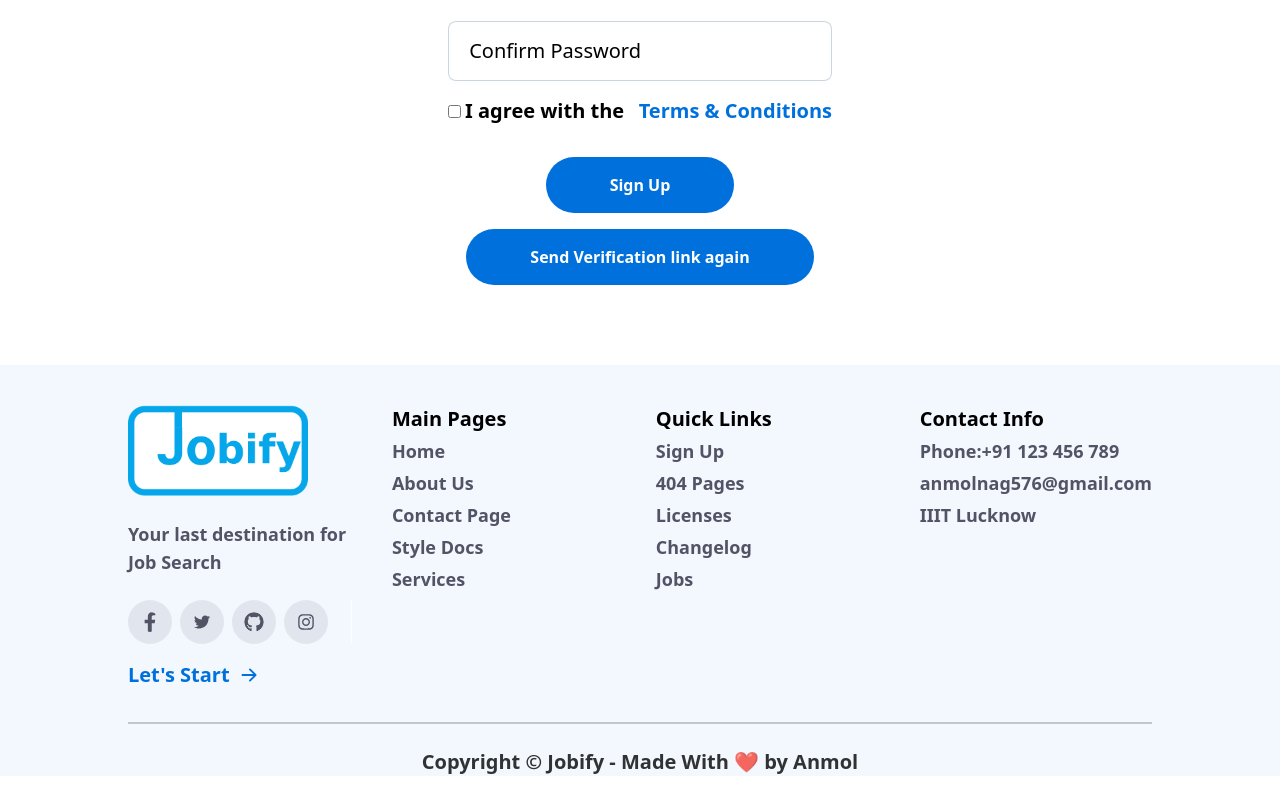
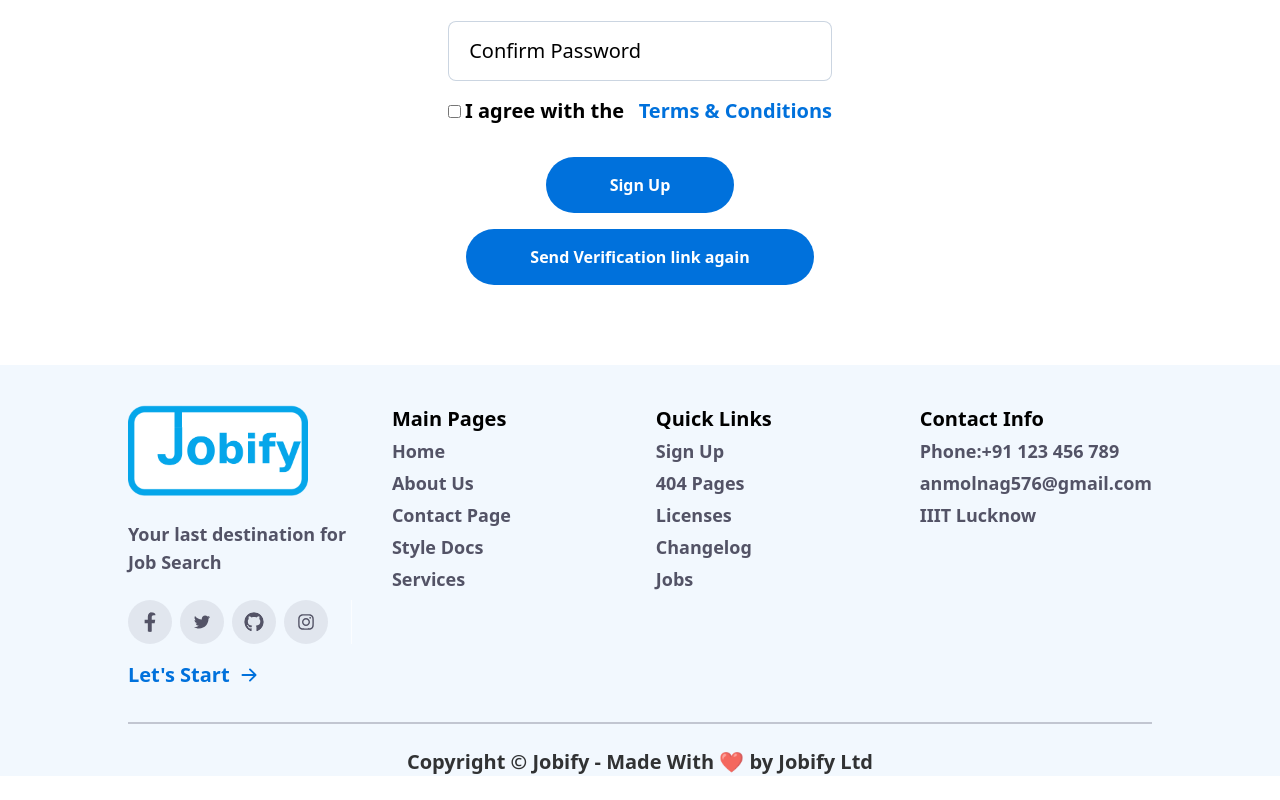
Before and after one commit to Anmol-SlayerOP/Jobify, a React (Vite) app: page /signup in a window 1280 px wide. Shown: the part 741-1541 px from the top of the page. Built offline with nearby package versions, Linux system fonts and the light colour scheme; no server answers.

Commit message:
Removed Identity from Footer Component

```diff
--- a/src/components/Footer/Footer.jsx
+++ b/src/components/Footer/Footer.jsx
@@ -196,7 +196,7 @@ const Footer = () => {
         Copyright © Jobify - Made With ❤️
         <Link to="/" className="hover:text-blue">
           {' '}
-          by Anmol
+          by Jobify Ltd
         </Link>
 
       </p>
```
